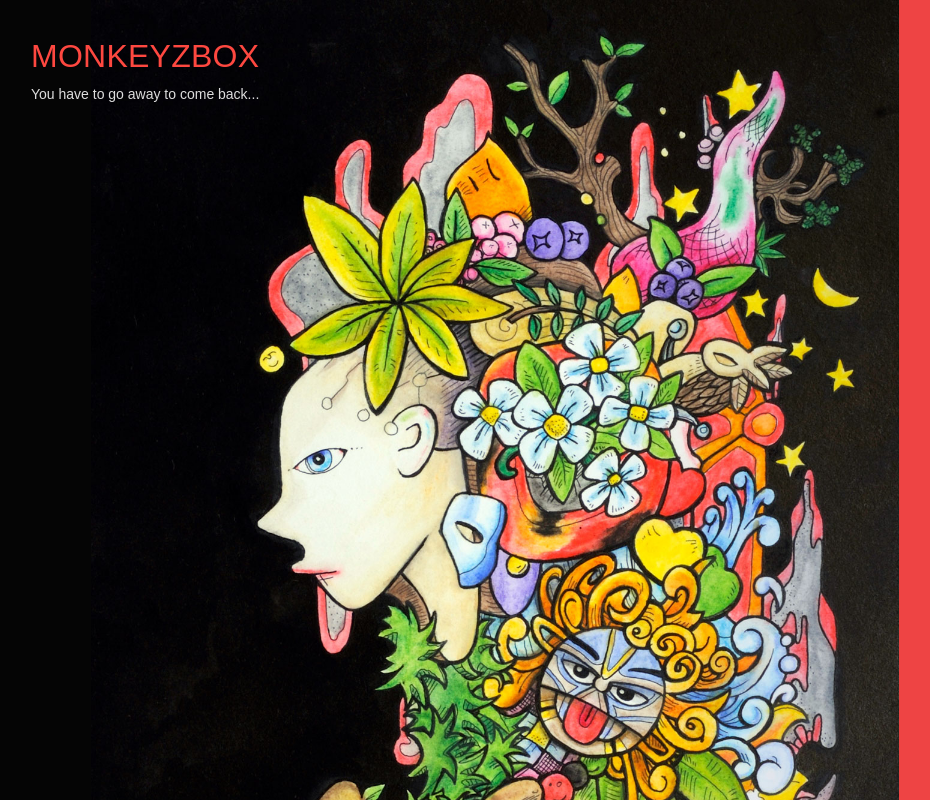
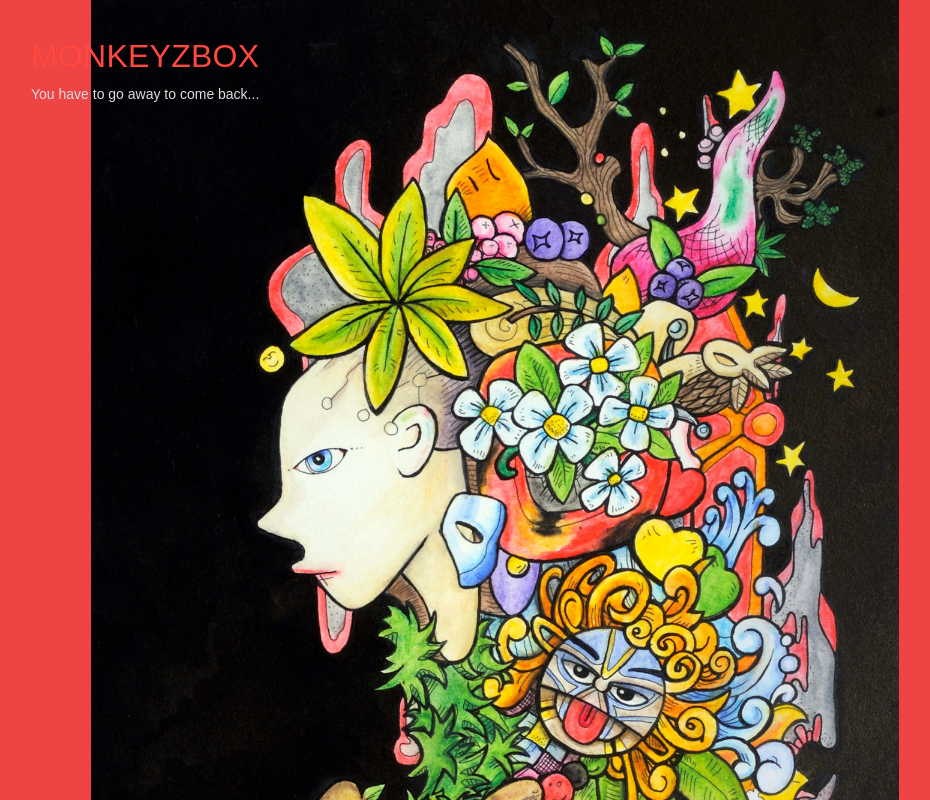
Before and after one commit to LL782/monkeyzbox, a Next.js app: page / in a window 1280 px wide. Shown: the top 800 px of the page, without its empty margins (9-939 px from the left). Built offline with nearby package versions, Linux system fonts and the light colour scheme.

Commit message:
Ensure no unstyled content around webpage

```diff
--- a/global-styles.css
+++ b/global-styles.css
@@ -1,14 +1,16 @@
+html {
+  background-color: #000;
+}
+@media screen and (min-width:900px) {
+ html {
+  background-color: #ee4444
+ }
+}
+
 body {
-  background: #000;
   font-family: sans-serif;
   padding: 0;
   margin: 0;
-}
-
-@media screen and (min-width: 900px) {
-  body {
-    background: linear-gradient(90deg, #050505, #050505, #e44 200px);
-  }
 }
 
 .posterText {
```
